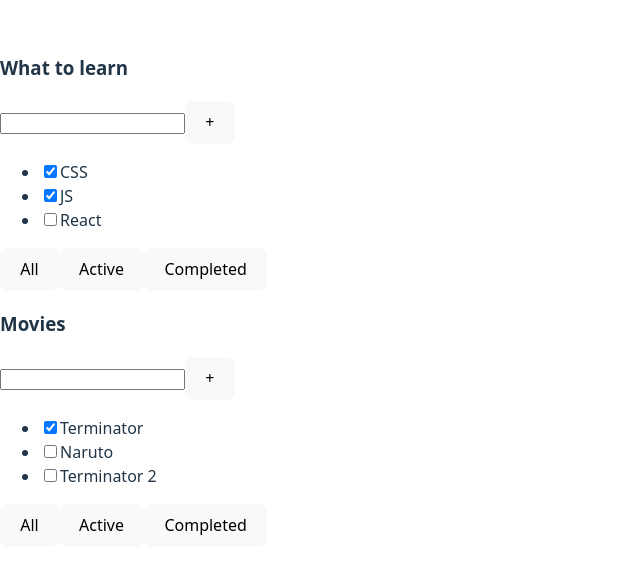
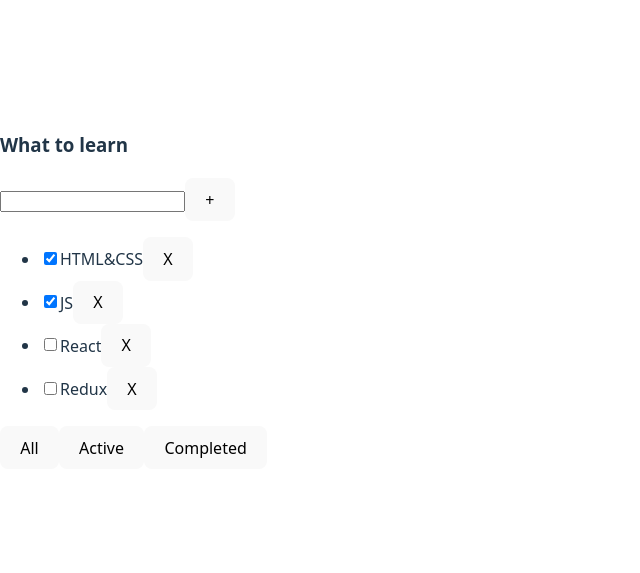
Before and after one commit to Oleg-ru/todo-list-react, a React (Vite) app: page / in a window 1280 px wide. Shown: the part 109-682 px from the top of the page, without its empty margins (0-640 px from the left). Built offline with nearby package versions, Linux system fonts and the light colour scheme.

Commit message:
Видео #2 Повторил useState В devTools узнал новую фишку: "В разделе watch можно добавить переменные (типо props.id) и наблюдать за их изменениями". Есть кнопка отключения break points

```diff
--- a/src/App.tsx
+++ b/src/App.tsx
@@ -1,25 +1,45 @@
 import './App.css'
 import {type TaskType, Todolist} from "./Todolist.tsx";
+import {useState} from "react";
+
+export type FilterValuesType = "all" | "completed" | "active";
 
 function App() {
 
-    let task1: Array<TaskType> = [
-        {id: 1, title: "CSS", isDone: true},
+    const [tasks, setTasks] = useState<Array<TaskType>>([
+        {id: 1, title: "HTML&CSS", isDone: true},
         {id: 2, title: "JS", isDone: true},
         {id: 3, title: "React", isDone: false},
-    ]
-    let task2: Array<TaskType> = [
-        {id: 1, title: "Terminator", isDone: true},
-        {id: 2, title: "Naruto", isDone: false},
-        {id: 3, title: "Terminator 2", isDone: false},
-    ]
+        {id: 4, title: "Redux", isDone: false},
+    ]);
+    const [filter, setFilter] = useState<FilterValuesType>('all');
+
+    function removeTask(id: number) {
+        let filteredTasks = tasks.filter(task => task.id !== id);
+        setTasks(filteredTasks);
+    }
+
+    function changeFilter(value: FilterValuesType) {
+        setFilter(value);
+    }
+
+    let tasksForTodoList = tasks;
+    if (filter === "completed") {
+        tasksForTodoList = tasks.filter(task => task.isDone);
+    }
+    if (filter === "active") {
+        tasksForTodoList = tasks.filter(task => !task.isDone);
+    }
 
     return (
         <>
-            <Todolist title="What to learn" tasks={task1}/>
-            <Todolist title="Movies" tasks={task2}/>
+            <Todolist title="What to learn"
+                      tasks={tasksForTodoList}
+                      removeTask={removeTask}
+                      changeFilter={changeFilter}
+            />
         </>
-    )
+    );
 }
 
 export default App
--- a/src/Todolist.tsx
+++ b/src/Todolist.tsx
@@ -1,3 +1,4 @@
+import type {FilterValuesType} from "./App.tsx";
 
 export type TaskType = {
     id: number
@@ -8,6 +9,8 @@
 type PropsType = {
     title: string
     tasks: Array<TaskType>
+    removeTask: (id: number) => void
+    changeFilter: (value: FilterValuesType) => void
 }
 
 export function Todolist(props: PropsType) {
@@ -25,14 +28,17 @@
                         <li key={task.id}>
                             <input type="checkbox" checked={task.isDone}/>
                             <span>{task.title}</span>
+                            <button onClick={() => {
+                                props.removeTask(task.id)
+                            }}>X</button>
                         </li>
                     );
                 })}
             </ul>
             <div>
-                <button>All</button>
-                <button>Active</button>
-                <button>Completed</button>
+                <button onClick={() => {props.changeFilter("all")}}>All</button>
+                <button onClick={() => {props.changeFilter("active")}}>Active</button>
+                <button onClick={() => {props.changeFilter("completed")}}>Completed</button>
             </div>
         </div>
     );
```
